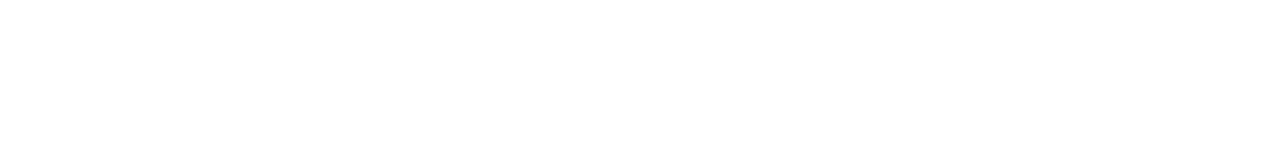
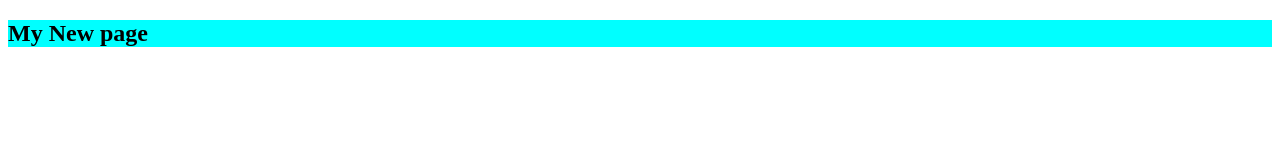
Before and after one commit to Davidtuzy/Git, a plain HTML site: page index.html in a window 1280 px wide. Drawn offline with Linux system fonts and the light colour scheme.

Commit message:
new content

```diff
--- a/index.html
+++ b/index.html
@@ -7,7 +7,9 @@
     <link rel="stylesheet" href="style.css" />
   </head>
   <body>
-    <section></section>
+    <section>
+      <h1>My New page</h1>
+    </section>
 
     <script src="app.js"></script>
   </body>
--- a/style.css
+++ b/style.css
@@ -1,3 +1,6 @@
 section{
     background-color: aqua;
 }
+h1 {
+    color: black;
+}
```
